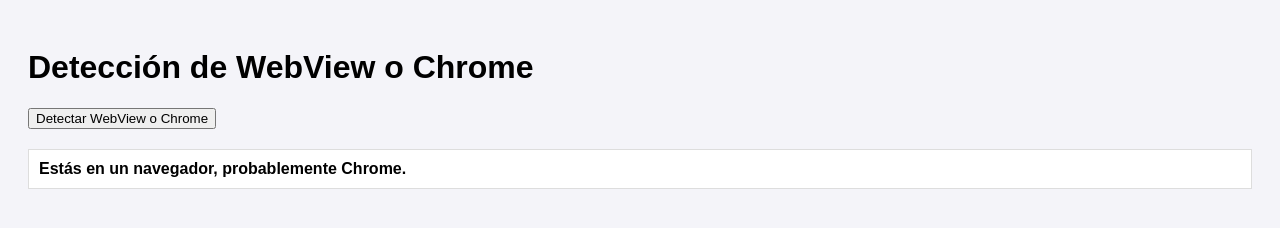
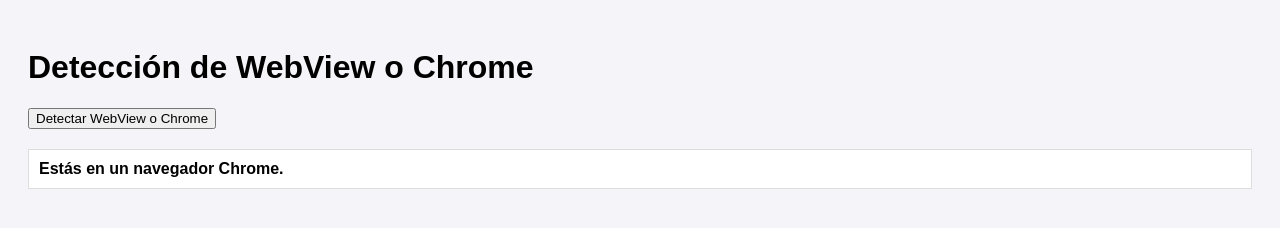
Before and after one commit to FernandoSP25/PruebasWebView, a plain HTML site: page index.html in a window 1280 px wide. Both pictures are taken after a click on the button "Detectar WebView o Chrome". Drawn offline with Linux system fonts and the light colour scheme.

Commit message:
Update index.html

```diff
--- a/index.html
+++ b/index.html
@@ -56,7 +56,7 @@
       if (isWebview()) {
         resultDiv.innerHTML = "<strong>Estás en un WebView.</strong>";
       } else {
-        resultDiv.innerHTML = "<strong>Estás en un navegador, probablemente Chrome.</strong>";
+        resultDiv.innerHTML = "<strong>Estás en un navegador Chrome.</strong>";
       }
     });
   </script>
```
